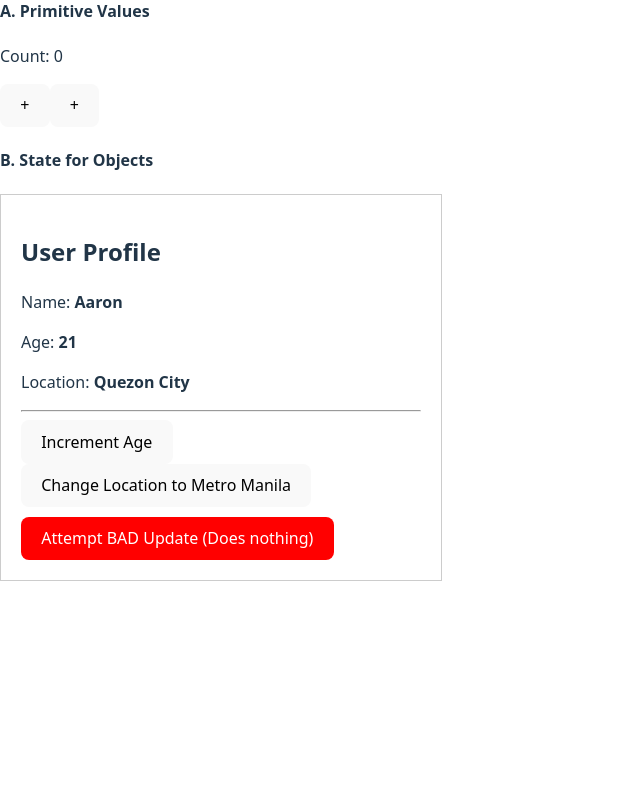
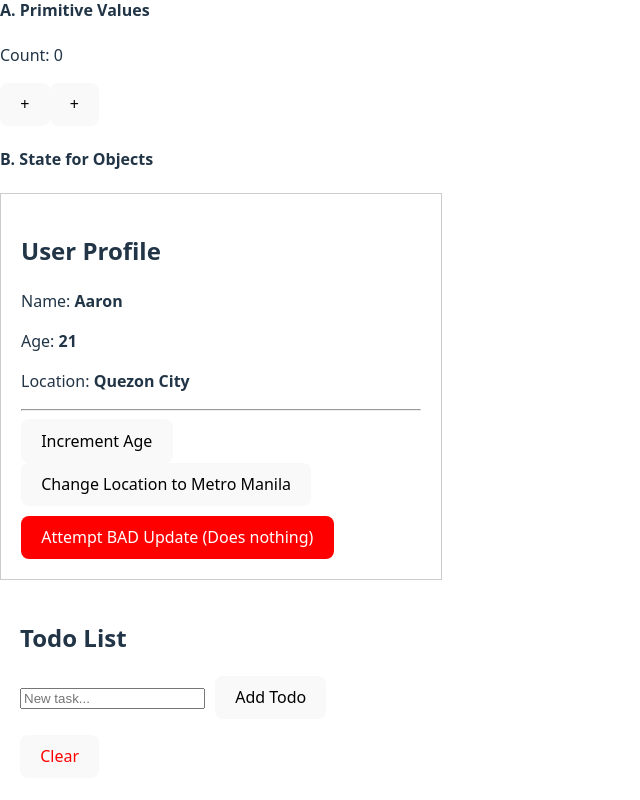
Before and after one commit to AaronCallanga/Javascript-x-React, a React (Vite) app in the folder React/state-management/: page / in a window 1280 px wide. Shown: the part 218-1018 px from the top of the page, without its empty margins (0-640 px from the left). Before the commit the page ends 800 px from the top, so only its background shows below. Built offline with nearby package versions, Linux system fonts and the light colour scheme.

Commit message:
State for Arrays

```diff
--- a/React/state-management/src/App.jsx
+++ b/React/state-management/src/App.jsx
@@ -1,13 +1,18 @@
 import { Basic } from "./lessons/Basic";
+import { StateForArrays } from "./lessons/StateForArrays";
 
 
 function App() {
   return (
     <>
       <h1>State Management Concepts Overview</h1>
-      <h1>🎯 1. Basic useState</h1>
+
       {/* --- Section 1: Basic useState --- */}
       <Basic />
+
+      {/* --- Section 2: State for Arrays --- */}
+      <StateForArrays />
+
     </>
   );
 }
--- a/React/state-management/src/lessons/Basic.jsx
+++ b/React/state-management/src/lessons/Basic.jsx
@@ -6,6 +6,7 @@ export const Basic = () => {
 
   return (
     <>
+      <h1>🎯 1. Basic useState</h1>
       <h4>A. Primitive Values</h4>
       <p>Count: {count}</p>
       {/* This works but doesn't support concurrent updates which can result to stale data (race condition)*/}
--- /dev/null
+++ b/React/state-management/src/lessons/StateForArrays.jsx
@@ -0,0 +1,104 @@
+import React, { useState } from "react";
+
+// Helper function to generate unique IDs (e.g., using a library would be better in real app)
+let nextId = 0;
+
+export const StateForArrays = () => {
+  // Initialize state with an array of todo objects
+  const [todos, setTodos] = useState([]);
+  const [inputTask, setInputTask] = useState("");
+
+  // --- 1. Add Item ---
+  const addTodo = () => {
+    if (inputTask.trim() === "") return;
+
+    const newTodo = { id: nextId++, text: inputTask, completed: false };
+
+    // Use spread syntax to create a BRAND NEW array with the new item added to the end
+    setTodos((prevTodos) => [...prevTodos, newTodo]);
+    setInputTask(""); // Clear input field
+  };
+
+  // --- 2. Remove Item ---
+  const removeTodo = (idToRemove) => {
+    // Use the filter method to create a BRAND NEW array containing only items that match the condition
+    setTodos((prevTodos) => prevTodos.filter((todo) => todo.id !== idToRemove));
+  };
+
+  // --- 3. Update Item ---
+  const toggleTodoCompletion = (idToUpdate) => {
+    // Use the map method to create a BRAND NEW array
+    setTodos((prevTodos) =>
+      prevTodos.map((todo) => {
+        // If this is the item we need to update, create a NEW object for it
+        if (todo.id === idToUpdate) {
+          return {
+            ...todo, // Spread the existing properties
+            completed: !todo.completed, // Overwrite just the 'completed' status
+          };
+        }
+        // Otherwise, return the original (unmodified) item
+        return todo;
+      })
+    );
+  };
+
+  // Note: Replace Entire Array is simply `setTodos(newArrayFromAPIOrWherever)`
+  // --- 4. Clear All Items  ---
+  const clearAll = () => {
+    setTodos((prevTodos) => []); // Functional update, still better to use
+  };
+
+  return (
+    <div style={{ padding: "20px", maxWidth: "500px" }}>
+      <h2>Todo List</h2>
+
+      {/* Input and Add Button */}
+      <div>
+        <input
+          type="text"
+          value={inputTask}
+          onChange={(e) => setInputTask(e.target.value)}
+          placeholder="New task..."
+        />
+        <button onClick={addTodo} style={{ marginLeft: "10px" }}>
+          Add Todo
+        </button>
+      </div>
+
+      {/* Display List of Todos */}
+      <ul style={{ listStyleType: "none", padding: 0 }}>
+        {todos.map((todo) => (
+          <li
+            key={todo.id}
+            style={{
+              display: "flex",
+              justifyContent: "space-between",
+              alignItems: "center",
+              padding: "5px 0",
+            }}
+          >
+            <span
+              onClick={() => toggleTodoCompletion(todo.id)}
+              style={{
+                cursor: "pointer",
+                textDecoration: todo.completed ? "line-through" : "none",
+              }}
+            >
+              {todo.text}
+            </span>
+            <button
+              onClick={() => removeTodo(todo.id)}
+              style={{ color: "red" }}
+            >
+              Remove
+            </button>
+          </li>
+        ))}
+        <button onClick={clearAll} style={{ color: "red" }}>
+          Clear
+        </button>
+      </ul>
+    </div>
+  );
+};
```
